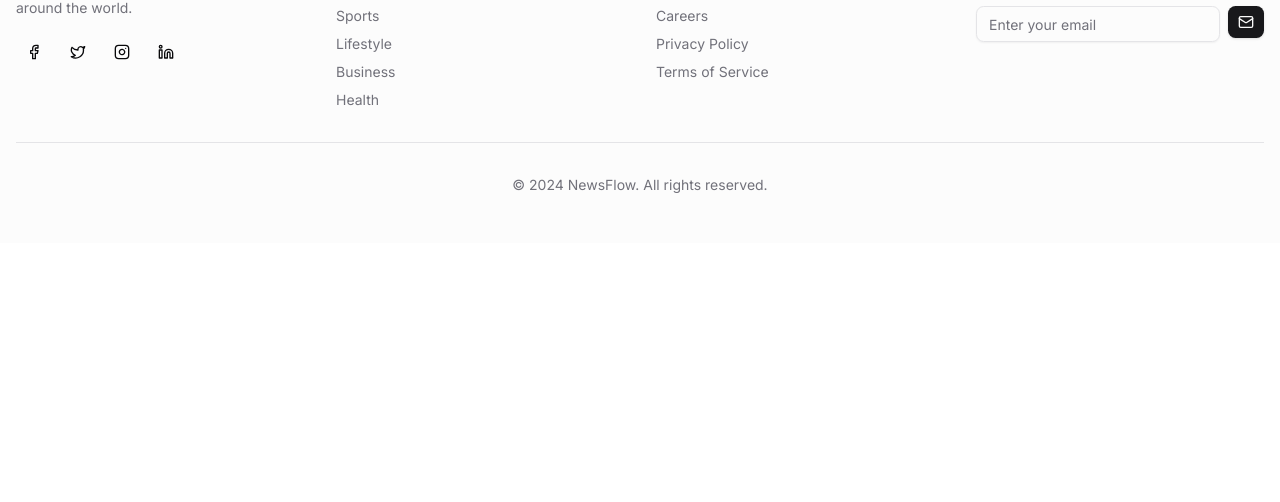
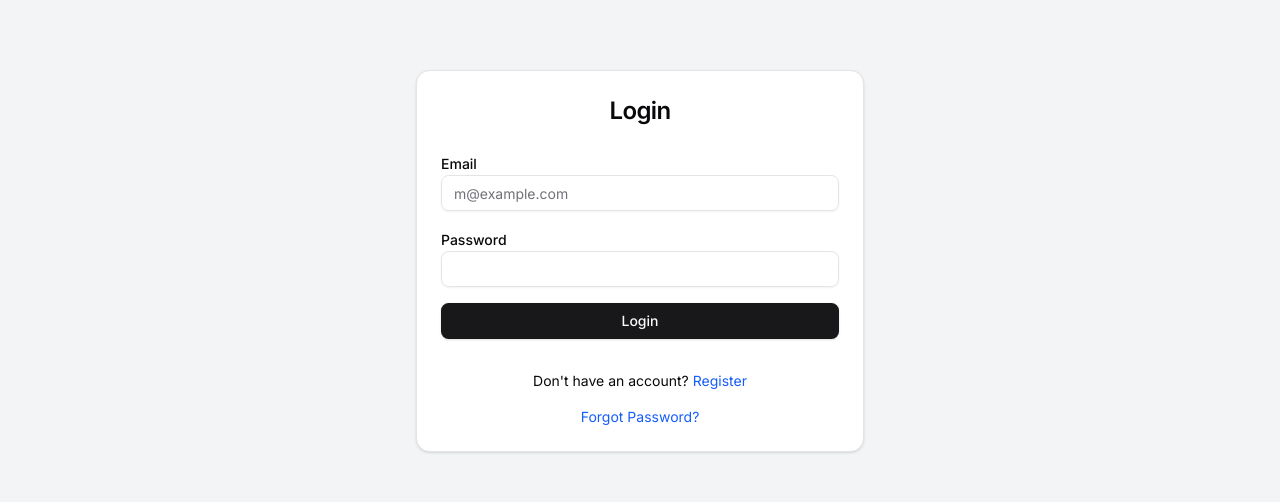
Before and after one commit to irizkyw/news-portal, a React (Vite) app: page /login in a window 1280 px wide. Shown: the part 204-706 px from the top of the page. Built offline with nearby package versions, Linux system fonts and the light colour scheme.

Commit message:
Fix: Re-create LoginPage and convert aliased imports to relative paths in HomePage, RegisterPage, and ForgotPasswordPage

```diff
--- /dev/null
+++ b/src/components/pages/LoginPage.tsx
@@ -0,0 +1,83 @@
+import React, { useState } from "react";
+import { Link, useNavigate } from "react-router-dom";
+import { Card, CardHeader, CardTitle, CardContent } from "@/components/ui/card";
+import { Label } from "@/components/ui/label";
+import { Input } from "@/components/ui/input";
+import { Button } from "@/components/ui/button";
+
+export function LoginPage({ onLogin }: { onLogin: (token: string) => void }) {
+  const [email, setEmail] = useState("");
+  const [password, setPassword] = useState("");
+  const navigate = useNavigate();
+
+  const handleSubmit = async (e: React.FormEvent) => {
+    e.preventDefault();
+    // Placeholder for actual login logic
+    console.log("Login attempt with:", { email, password });
+
+    // Simulate API call
+    try {
+      // In a real app, you would make an API call here
+      // const response = await api.post('/login', { email, password });
+      // const token = response.data.token;
+      const token = "mock-auth-token"; // Replace with actual token from API
+      onLogin(token);
+      navigate("/dashboard"); // Redirect to dashboard on successful login
+    } catch (error) {
+      console.error("Login failed:", error);
+      // Handle login error (e.g., display error message)
+    }
+  };
+
+  return (
+    <div className="flex items-center justify-center min-h-screen bg-gray-100 dark:bg-gray-900">
+      <Card className="w-full max-w-md">
+        <CardHeader>
+          <CardTitle className="text-center text-2xl">Login</CardTitle>
+        </CardHeader>
+        <CardContent>
+          <form onSubmit={handleSubmit} className="space-y-4">
+            <div>
+              <Label htmlFor="email">Email</Label>
+              <Input
+                id="email"
+                type="email"
+                placeholder="m@example.com"
+                required
+                value={email}
+                onChange={(e) => setEmail(e.target.value)}
+              />
+            </div>
+            <div>
+              <Label htmlFor="password">Password</Label>
+              <Input
+                id="password"
+                type="password"
+                required
+                value={password}
+                onChange={(e) => setPassword(e.target.value)}
+              />
+            </div>
+            <Button type="submit" className="w-full">
+              Login
+            </Button>
+            <div className="text-center text-sm mt-4">
+              Don't have an account?{" "}
+              <Link to="/register" className="text-blue-600 hover:underline">
+                Register
+              </Link>
+            </div>
+            <div className="text-center text-sm">
+              <Link
+                to="/forgot-password"
+                className="text-blue-600 hover:underline"
+              >
+                Forgot Password?
+              </Link>
+            </div>
+          </form>
+        </CardContent>
+      </Card>
+    </div>
+  );
+}
```
Also changed, not shown: src/components/pages/ForgotPasswordPage.tsx (+4 -4 lines), src/components/pages/HomePage.tsx (+4 -4 lines), src/components/pages/RegisterPage.tsx (+4 -4 lines).
